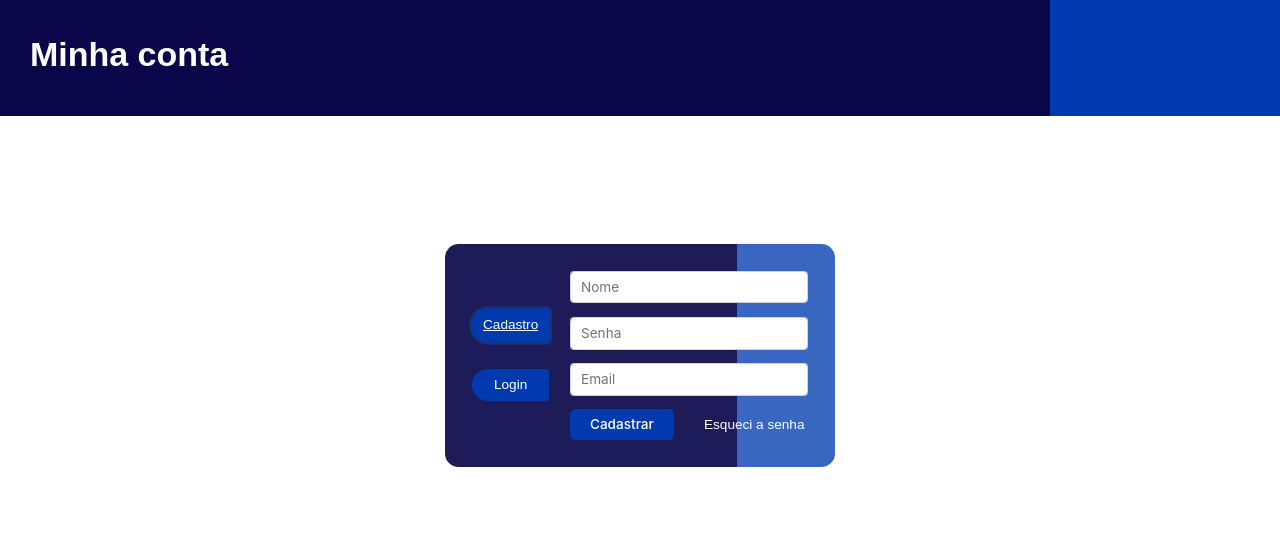
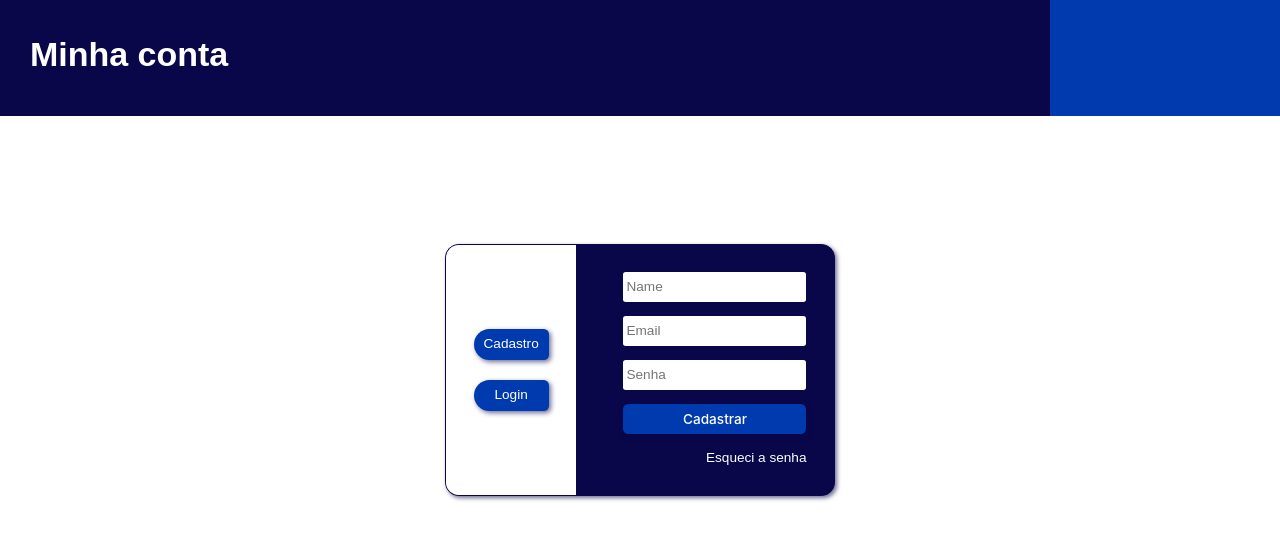
Before and after one commit to Leandro0101/rlw-ecommerce-nodejs, a React (Create React App) app in the folder web/: page /login in a window 1280 px wide. Both pictures are taken after a click on the button "Cadastro". Shown: the top 540 px of the page. Built offline with nearby package versions, Linux system fonts and the light colour scheme; a web font is replaced by a local one.

Commit message:
Login and Register (layout)

```diff
--- a/web/package.json
+++ b/web/package.json
@@ -12,7 +12,8 @@
     "react-dom": "^16.13.1",
     "react-icons": "^3.11.0",
     "react-router-dom": "^5.2.0",
-    "react-scripts": "3.4.3"
+    "react-scripts": "3.4.3",
+    "styled-components": "^5.2.0"
   },
   "scripts": {
     "start": "react-scripts start",
--- /dev/null
+++ b/web/src/pages/login/Components/Footer/index.js
@@ -0,0 +1,14 @@
+import React from 'react';
+
+import * as Styled from '../styles';
+
+function footer(props) {
+  return (
+    <Styled.Footer>
+        <Styled.Button>{props.action}</Styled.Button>
+        <Styled.A href="">Esqueci a senha</Styled.A>
+    </Styled.Footer>
+  );
+}
+
+export default footer;
--- /dev/null
+++ b/web/src/pages/login/Components/Register/index.js
@@ -0,0 +1,27 @@
+import React from 'react';
+
+import * as Styled from '../styles';
+import Footer from '../Footer';
+
+
+function Register() {
+  return (
+    <div>
+
+      <div className="form-group">
+        <Styled.Input placeholder="Name" />
+      </div>
+      <div className="form-group">
+        <Styled.Input placeholder="Email" />
+      </div>
+      <div className="form-group">
+        <Styled.Input placeholder="Senha" />
+      </div>
+
+      <Footer action="Cadastrar" />
+
+    </div>
+  );
+}
+
+export default Register;
--- /dev/null
+++ b/web/src/pages/login/Components/SignIn/index.js
@@ -0,0 +1,24 @@
+import React, { useContext } from 'react';
+
+import * as Styled from '../styles';
+import Footer from '../Footer';
+
+
+function SignIn() {
+  return (
+    <div>
+
+      <div className="form-group">
+        <Styled.Input placeholder="Email" />
+      </div>
+      <div className="form-group">
+        <Styled.Input placeholder="Senha" />
+      </div>
+
+      <Footer action="Entrar"/>
+
+    </div>
+  );
+}
+
+export default SignIn;
--- /dev/null
+++ b/web/src/pages/login/Components/styles.js
@@ -0,0 +1,33 @@
+import styled from 'styled-components';
+
+export const Footer = styled.div`
+  display: grid;
+  align-items: center;
+`
+
+export const A = styled.a`
+  color: var(--color-text-base);
+  font-family: futura, sans-serif;
+  text-decoration: none;
+  margin-top: 1rem;
+  text-align: right;
+`
+
+export const Button = styled.button`
+  width: 100%;
+  background-color: var(--color-box-secoundary);
+  outline: none !important;
+  border: none;
+  border-radius: 0.4rem;
+  padding: 5px 10px 5px 10px;
+  -webkit-box-shadow: 2px 2px 5px 0px rgba(9,7,73,0.59);
+  -moz-box-shadow: 2px 2px 5px 0px rgba(9,7,73,0.59);
+  box-shadow: 2px 2px 5px 0px rgba(9,7,73,0.59);
+`
+export const Input = styled.input`
+  width: 100%;
+  border: none;
+  border-radius: 0.2rem;
+  padding: 5px 3px 5px 3px;
+  font-family: futura, sans-serif;
+`
--- a/web/src/pages/login/index.js
+++ b/web/src/pages/login/index.js
@@ -1,88 +1,35 @@
-import React, { useState, useEffect } from 'react';
+import React, { useState } from 'react';
+
+import * as Styled from './styles';
 
 import Header from '../../Components/Header';
-
-import './styles.css';
-
-function Register() {
-    return (
-        <div id="collapseOne" className="collapse show" aria-labelledby="headingOne" data-parent="#accordionExample">
-            <div className="form-group">
-                <input type="text" className="form-control" placeholder="Nome" />
-            </div>
-            <div className="form-group">
-                <input type="text" className="form-control" placeholder="Senha" />
-            </div>
-            <div className="form-group">
-                <input type="text" className="form-control" placeholder="Email" />
-            </div>
-
-            <div className="footer row">
-                <div className="col-6">
-                    <button class="btn-register">Cadastrar</button>
-                </div>
-                <div className="col-6">
-                    <a href="" className="forgot-link">Esqueci a senha</a>
-                </div>
-            </div>
-        </div>
-    );
-}
-
-function Log_in() {
-    return (
-        <div id="collapseTwo" className="collapse" aria-labelledby="headingTwo" data-parent="#accordionExample">
-            <div className="form-group">
-                <input type="text" className="form-control" placeholder="Email" />
-            </div>
-            <div className="form-group">
-                <input type="text" className="form-control" placeholder="Senha" />
-            </div>
-
-            <div className="footer row">
-                <div className="col-6">
-                    <button class="btn-register">Cadastrar</button>
-                </div>
-                <div className="col-6">
-                    <a href="" className="forgot-link">Esqueci a senha</a>
-                </div>
-            </div>
-        </div>
-    );
-}
+import Register from './Components/Register';
+import SignIn from './Components/SignIn';
 
 function Login() {
-    const [showLogin, setShowLogin] = useState(false);
+  const [showLogin, setShowLogin] = useState(false);
 
-    // useEffect(() => {
-    //     console.log('Estado:' + showLogin);
-    // }, [showLogin])
+  return (
+    <>
+      <Header title="Minha conta" />
 
-    console.log('Estado:' + showLogin);
+      <Styled.LoginContainer>
+        <Styled.Login>
+          <Styled.Buttons>
 
-    return (
-        <>
-            <Header title="Minha conta" />
+            <Styled.Button onClick={() => setShowLogin(true)}> Cadastro </Styled.Button>
+            <Styled.Button onClick={() => setShowLogin(false)}> Login </Styled.Button>
 
-            <div className="accordion login-container" id="accordionExample">
-                <div className="login">
+          </Styled.Buttons>
+          <Styled.Content>
 
-                    <div className="buttons">
-                        <button className="btn btn-link btn-block text-left" onClick={() => setShowLogin(true)} type="button" >
-                            Cadastro
-                        </button>
-                        <button className="btn btn-link btn-block text-left" onClick={() => setShowLogin(false)} type="button" >
-                            Login
-                        </button>
-                    </div>
+            {showLogin ? <Register /> : <SignIn />}
 
-                    <div className="content">
-                        {showLogin ? <Register /> : <Log_in />}
-                    </div>
-                </div>
-            </div>
-        </>
-    );
+          </Styled.Content>
+        </Styled.Login>
+      </Styled.LoginContainer>
+    </>
+  );
 }
 
 export default Login;
--- a/web/src/pages/login/styles.css
+++ /dev/null
@@ -1,68 +0,0 @@
-.login-container {
-    width: 100%;
-    align-items: center;
-    /* background-color: bisque; */
-    display: flex;
-    align-items: center;
-    justify-content: center;
-    padding: 10%;
-}
-
-.login-container .login {
-    background: rgb(9, 7, 73);
-    background: linear-gradient(90deg, rgba(9, 7, 73, 0.9164040616246498) 75%, rgba(0, 58, 175, 0.7763480392156863) 75%);
-    display: flex;
-    padding: 2rem;
-    border-radius: 1rem;
-}
-
-.login-container .login .buttons {
-    /* background: var(--color-box-secoundary); */
-    display: flex;
-    justify-content: center;
-    align-items: center;
-    flex-direction: column;
-    margin-right: 1.5rem;
-}
-
-.login-container .login .buttons button {
-    /* background: var(--color-box-secoundary); */
-    display: flex;
-    align-items: center;
-    justify-content: center;
-    font-family: futura, sans-serif;
-    background-color: var(--color-box-secoundary);
-    color: var(--color-text-base);
-    border-top-left-radius: 1.5rem;
-    border-bottom-left-radius: 1.5rem;
-}
-
-.login-container .login .buttons button + button {
-    margin-top: 2rem;
-}
-
-.login-container .login .content {
-    /* background: var(--color-box-secoundary); */
-    display: flex;
-    justify-content: center;
-    align-items: center;
-}
-
-.login-container .login .content .btn-register {
-    width: 100%;
-    background-color: var(--color-box-secoundary);
-    border: none;
-    border-radius: 0.4rem;
-    padding: 5px 10px 5px 10px;
-}
-
-.login-container .login .content .forgot-link {
-    color: var(--color-text-base);
-    font-family: futura, sans-serif;
-    text-decoration: none;
-}
-
-.login-container .login .content .footer {
-    display: flex;
-    align-items: center;
-}
--- /dev/null
+++ b/web/src/pages/login/styles.js
@@ -0,0 +1,61 @@
+import styled from 'styled-components';
+
+export const LoginContainer = styled.div`
+  width: 100%;
+  align-items: center;
+  display: flex;
+  align-items: center;
+  justify-content: center;
+  padding: 10%;
+`
+
+export const Login = styled.div`
+  overflow: hidden;
+  background: rgb(9, 7, 73);
+  display: flex;
+  border: 1px solid var(--color-box-primary);
+  border-radius: 1rem;
+  -webkit-box-shadow: 2px 2px 4px 0px rgba(9,7,73,0.59);
+  -moz-box-shadow: 2px 2px 4px 0px rgba(9,7,73,0.59);
+  box-shadow: 2px 2px 4px 0px rgba(9,7,73,0.59);
+`
+
+export const Buttons = styled.div`
+background-color: #fff;
+  display: flex;
+  justify-content: center;
+  align-items: center;
+  flex-direction: column;
+  margin-right: 1.5rem;
+  padding: 2rem;
+
+`
+export const Button = styled.button`
+  width: 100%;
+  padding: 5px 10px 5px 10px;
+  border: none;
+  display: flex;
+  align-items: center;
+  justify-content: center;
+  font-family: futura, sans-serif;
+  background-color: var(--color-box-secoundary);
+  color: var(--color-text-base);
+  border-top-left-radius: 1.5rem;
+  border-bottom-left-radius: 1.5rem;
+  border-top-right-radius: 0.5rem;
+  border-bottom-right-radius: 0.5rem;
+  outline: none !important;
+  -webkit-box-shadow: 2px 2px 5px 0px rgba(9,7,73,0.59);
+  -moz-box-shadow: 2px 2px 5px 0px rgba(9,7,73,0.59);
+  box-shadow: 2px 2px 5px 0px rgba(9,7,73,0.59);
+
+  + Button {
+    margin-top: 1.5rem;
+  }
+`
+export const Content = styled.div`
+  display: flex;
+  justify-content: center;
+  align-items: center;
+  padding: 2rem;
+`
```
Also changed, not shown: 2 other files (tests, documents, lock files or other folders).
